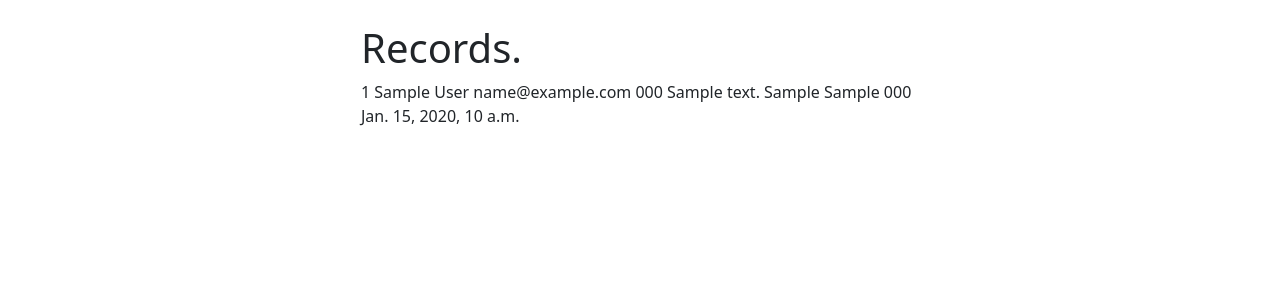
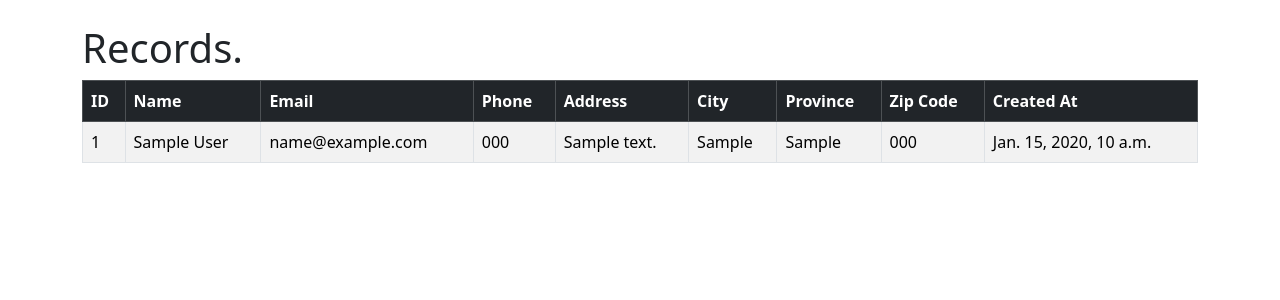
Before and after one commit to yasithS/CRM, a Django app: page / in a window 1280 px wide. Shown: the part 56-356 px from the top of the page. Run offline with Django 5.2, Linux system fonts and the light colour scheme; a user stored in the database is signed in; tables that the repository leaves empty hold one stand-in row (values such as "Sample post").

Commit message:
feat: table view implemented
now the records can be viewed in home page

```diff
--- a/dcrm/web/templates/home.html
+++ b/dcrm/web/templates/home.html
@@ -2,26 +2,47 @@
 
 {% block content %}
 
-<div class="col-md-6 offset-md-3">
+<div>
 
 {% if user.is_authenticated %}
 <h1>Records.</h1>
 
-{% if records %}
-    {% for record in records%}
-        {{record.id}}
-        {{record.first_name}}
-        {{record.last_name}}
-        {{record.email}}
-        {{record.phone}}
-        {{record.address}}
-        {{record.city}}
-        {{record.province}}
-        {{record.zipcode}}
-        {{record.created_at}}
-        <br>
-    {% endfor %}
-{% endif %}
+<table class="table table-striped table-hover table-bordered ">
+    <thead class="table-dark">
+        <tr>
+            <th scope="col">ID</th>
+            <th scope="col">Name</th>
+            <th scope="col">Email</th>
+            <th scope="col">Phone</th>
+            <th scope="col">Address</th>
+            <th scope="col">City</th>
+            <th scope="col">Province</th>
+            <th scope="col">Zip Code</th>
+            <th scope="col">Created At</th>
+        </tr>
+    </thead>
+    <tbody>
+            {% if records %}
+                {% for record in records%}
+                    <tr>
+                    <td>{{record.id}}</td>
+                    <td>{{record.first_name}}
+                    {{record.last_name}}</td>
+                    <td>{{record.email}} </td>
+                    <td>{{record.phone}} </td>
+                    <td>{{record.address}}</td>
+                    <td>{{record.city}}</td>
+                    <td>{{record.province}}</td>
+                    <td>{{record.zipcode}}</td>
+                    <td>{{record.created_at}}</td>
+                    </tr>
+                {% endfor %}
+            {% endif %}
+        </tr>
+    </tbody>
+</table>
+
+
 
 {% else %}
 <form method="POST" action="{% url 'home' %}">
```
